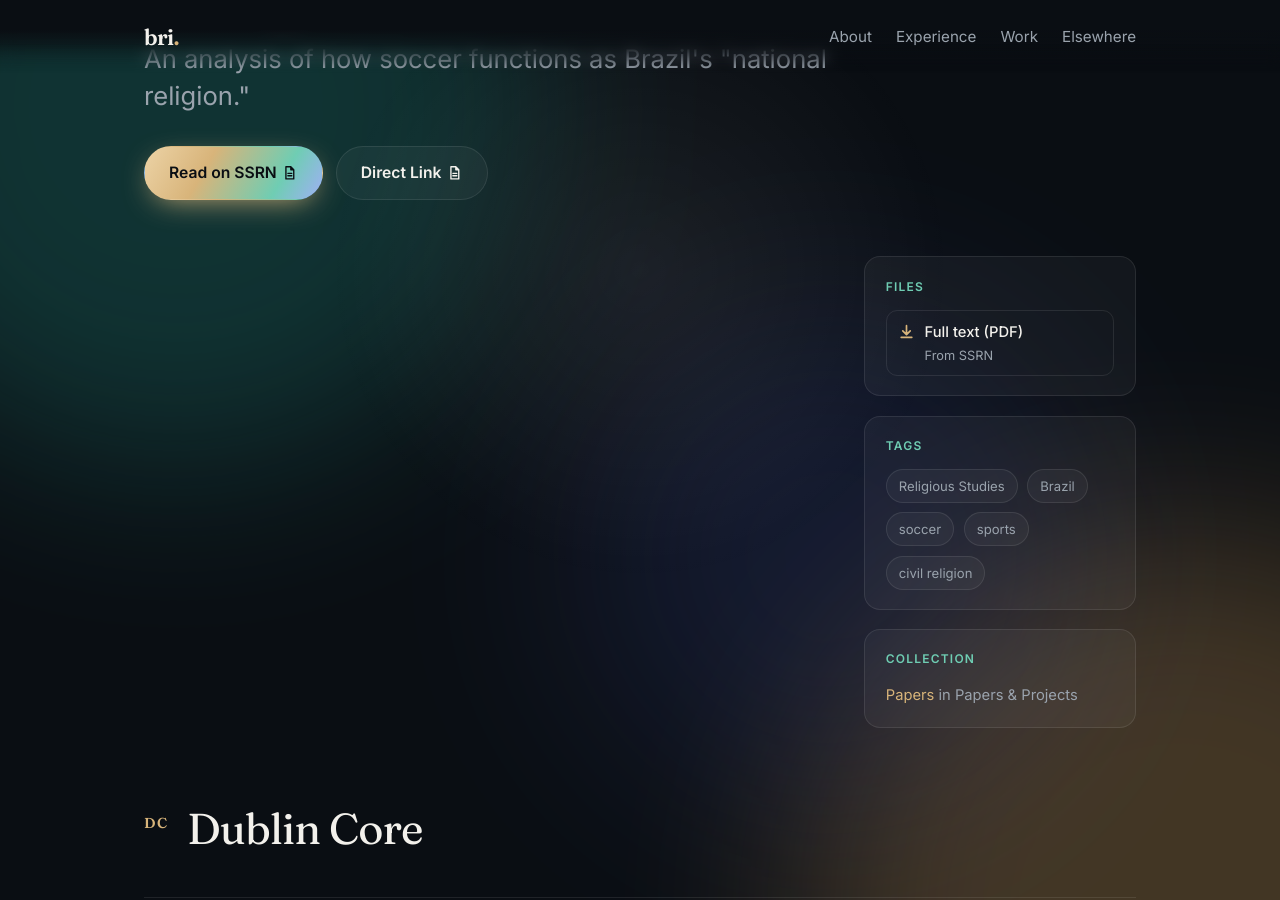
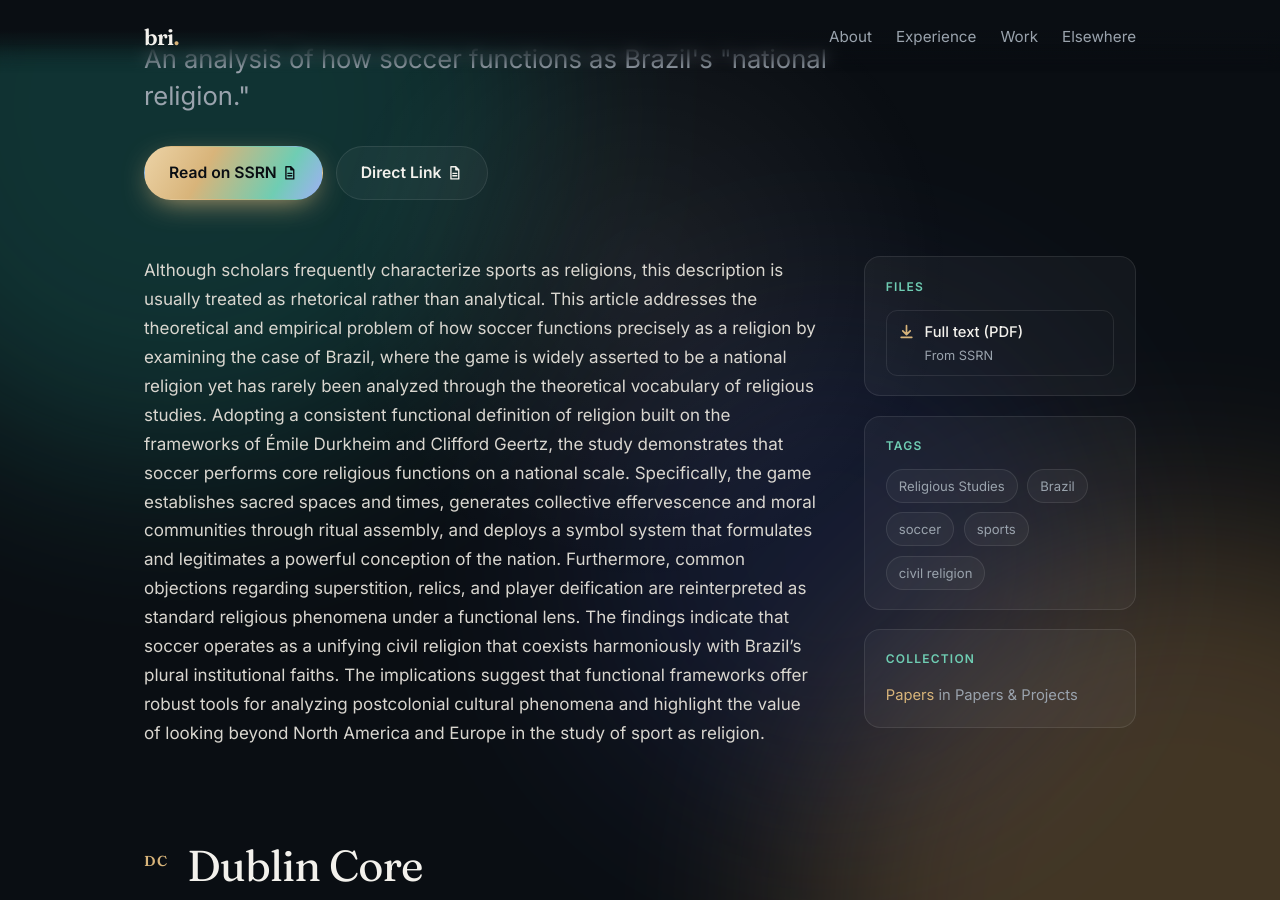
Before and after one commit to briannarimm/briannarimm.github.io, a Jekyll site: the page built from _items/how-soccer-functions-as-a-religion-in-brazil.md, in a window 1280 px wide and 900 px high, scrolled down 359 px. Built offline with Jekyll 4.4.1, drawn with Linux system fonts in a browser that asks for light colours.

Commit message:
Update item: How Soccer Functions as a Religion in Brazil

```diff
--- a/_items/how-soccer-functions-as-a-religion-in-brazil.md
+++ b/_items/how-soccer-functions-as-a-religion-in-brazil.md
@@ -28,3 +29,5 @@ dc:
   language: ["en"]
   rights: ["CC BY 4.0"]
 ---
+
+Although scholars frequently characterize sports as religions, this description is usually treated as rhetorical rather than analytical. This article addresses the theoretical and empirical problem of how soccer functions precisely as a religion by examining the case of Brazil, where the game is widely asserted to be a national religion yet has rarely been analyzed through the theoretical vocabulary of religious studies. Adopting a consistent functional definition of religion built on the frameworks of Émile Durkheim and Clifford Geertz, the study demonstrates that soccer performs core religious functions on a national scale. Specifically, the game establishes sacred spaces and times, generates collective effervescence and moral communities through ritual assembly, and deploys a symbol system that formulates and legitimates a powerful conception of the nation. Furthermore, common objections regarding superstition, relics, and player deification are reinterpreted as standard religious phenomena under a functional lens. The findings indicate that soccer operates as a unifying civil religion that coexists harmoniously with Brazil's plural institutional faiths. The implications suggest that functional frameworks offer robust tools for analyzing postcolonial cultural phenomena and highlight the value of looking beyond North America and Europe in the study of sport as religion.
```
Also changed, not shown: other parts of _items/how-soccer-functions-as-a-religion-in-brazil.md (+1 -0 lines).
